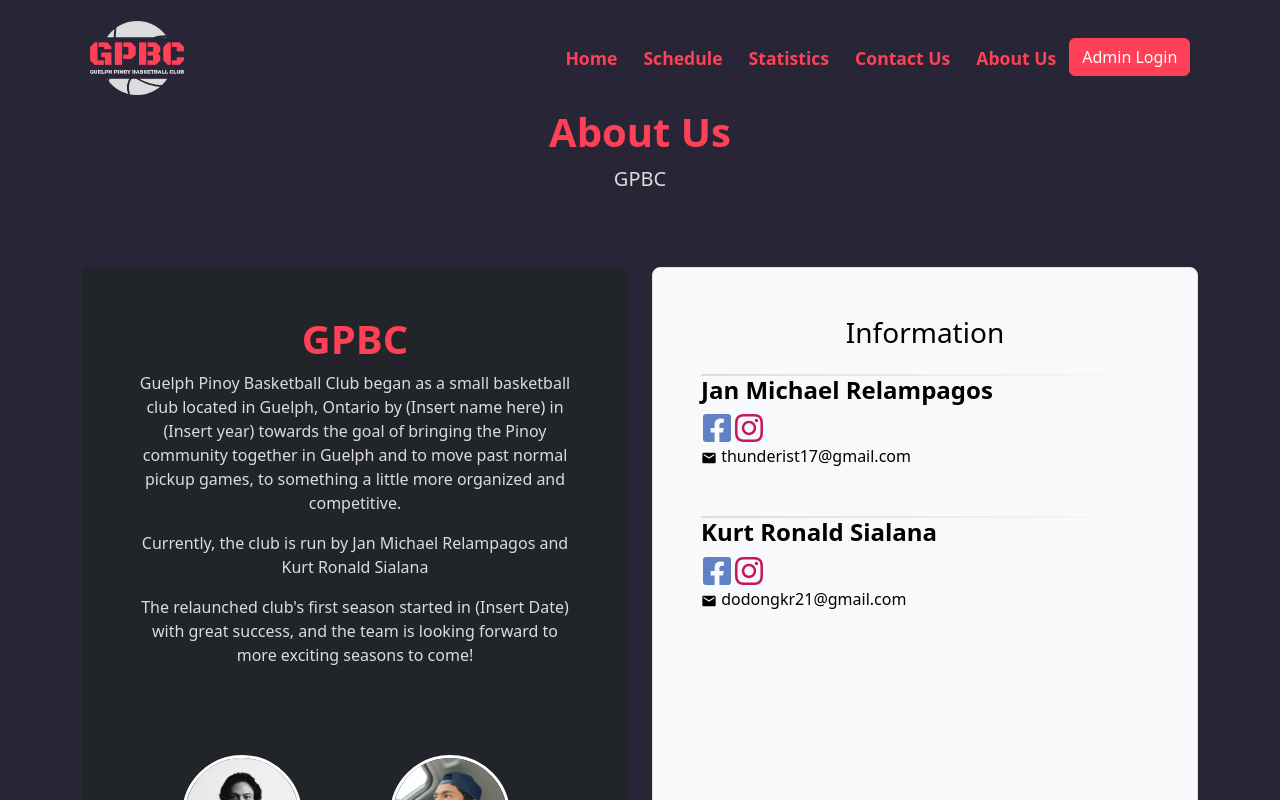
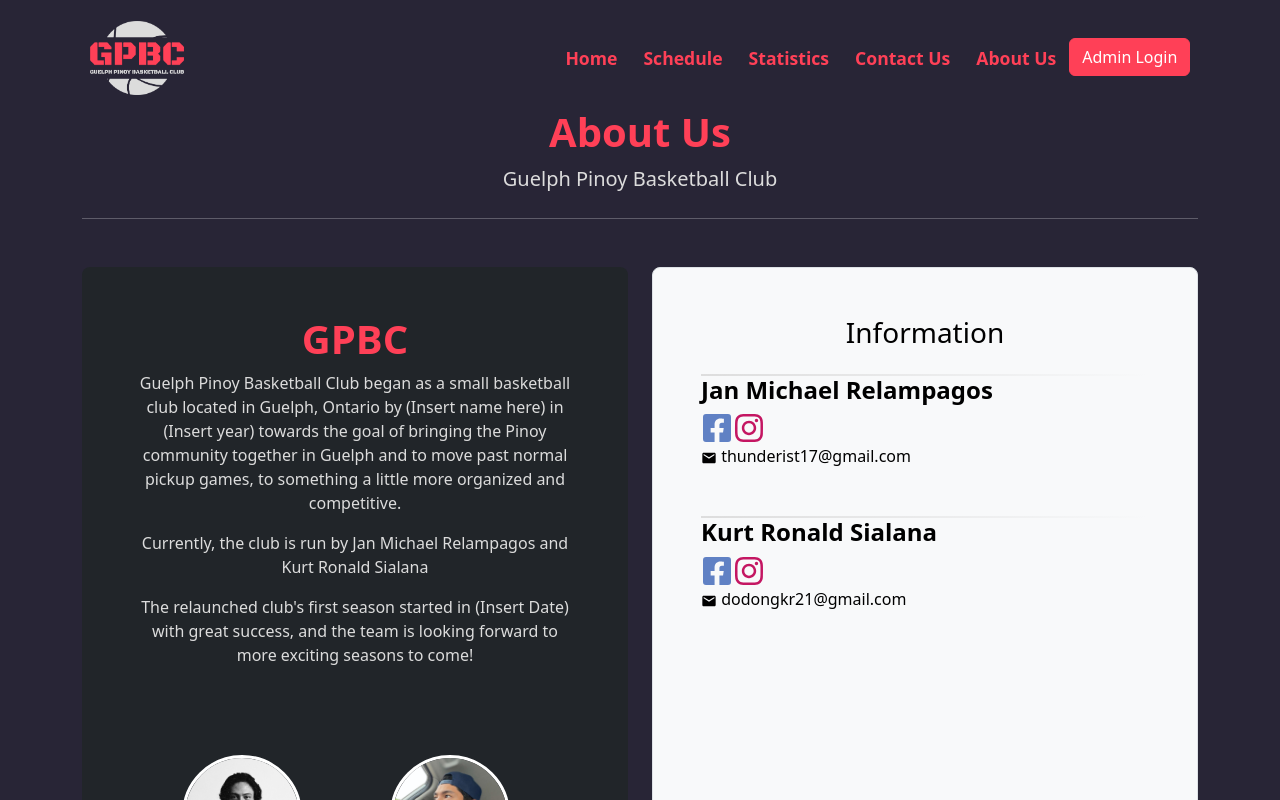
Before and after one commit to keithrsialana/GPBC-website, a React (Vite) app: page /about in a window 1280 px wide. Shown: the top 800 px of the page. Built offline with nearby package versions, Linux system fonts and the light colour scheme; no server answers.

Commit message:
update some styling in admin dashboard for h5 manage

```diff
--- a/components/pages/Admin/AdminAnnouncements.jsx
+++ b/components/pages/Admin/AdminAnnouncements.jsx
@@ -34,7 +34,7 @@ function AdminAnnouncements() {
 							}}>
 							<div className="admin-panel-section">
 								{/* Static header (replaces Accordion.Header) */}
-								<div className="admin-panel-header d-flex align-items-center mb-2 p-2">
+								<div className="admin-panel-header d-flex justify-content-center align-items-center mb-2 p-2">
 									<span className="me-2">📋</span>
 									<h5 className="m-0">Manage</h5>
 								</div>
--- a/components/pages/Admin/AdminLeaders.jsx
+++ b/components/pages/Admin/AdminLeaders.jsx
@@ -33,7 +33,7 @@ function AdminLeaders() {
 							}}>
 							<div className="admin-panel-section">
 								{/* Static header (replaces Accordion.Header) */}
-								<div className="admin-panel-header d-flex align-items-center mb-2 p-2">
+								<div className="admin-panel-header d-flex justify-content-center align-items-center mb-2 p-2">
 									<span className="me-2">📋</span>
 									<h5 className="m-0">Manage</h5>
 								</div>
--- a/components/pages/Admin/AdminPlayers.jsx
+++ b/components/pages/Admin/AdminPlayers.jsx
@@ -33,7 +33,7 @@ function AdminPlayers() {
 							}}>
 							<div className="admin-panel-section">
 								{/* Static header (replaces Accordion.Header) */}
-								<div className="admin-panel-header d-flex align-items-center mb-2 p-2">
+								<div className="admin-panel-header d-flex justify-content-center align-items-center mb-2 p-2">
 									<span className="me-2">📋</span>
 									<h5 className="m-0">Manage</h5>
 								</div>
--- a/components/pages/Admin/AdminSchedule.jsx
+++ b/components/pages/Admin/AdminSchedule.jsx
@@ -33,7 +33,7 @@ function AdminSchedule() {
 							}}>
 							<div className="admin-panel-section">
 								{/* Static header (replaces Accordion.Header) */}
-								<div className="admin-panel-header d-flex align-items-center mb-2 p-2">
+								<div className="admin-panel-header d-flex justify-content-center align-items-center mb-2 p-2">
 									<span className="me-2">📋</span>
 									<h5 className="m-0">Manage</h5>
 								</div>
--- a/components/pages/Admin/AdminStandings.jsx
+++ b/components/pages/Admin/AdminStandings.jsx
@@ -33,7 +33,7 @@ function AdminStandings() {
 							}}>
 							<div className="admin-panel-section">
 								{/* Static header (replaces Accordion.Header) */}
-								<div className="admin-panel-header d-flex align-items-center mb-2 p-2">
+								<div className="admin-panel-header d-flex justify-content-center align-items-center mb-2 p-2">
 									<span className="me-2">📋</span>
 									<h5 className="m-0">Manage</h5>
 								</div>
--- a/components/pages/Admin/AdminTeams.jsx
+++ b/components/pages/Admin/AdminTeams.jsx
@@ -33,7 +33,7 @@ function AdminTeams() {
 							}}>
 							<div className="admin-panel-section">
 								{/* Static header (replaces Accordion.Header) */}
-								<div className="admin-panel-header d-flex align-items-center mb-2 p-2">
+								<div className="admin-panel-header d-flex justify-content-center align-items-center mb-2 p-2">
 									<span className="me-2">📋</span>
 									<h5 className="m-0">Manage</h5>
 								</div>
--- a/components/pages/about.jsx
+++ b/components/pages/about.jsx
@@ -14,11 +14,11 @@ function about() {
 		<div className='container-fluid p-0'>
 			<div className="jumbotron text-center">
 				<h1 className="">About Us</h1>
-				<p className="lead">GPBC</p>
-				<hr className="my-4" />
+				<p className="lead">Guelph Pinoy Basketball Club</p>
 			</div>
 
 			<div className='container mt-3'>
+				<hr className="my-4 border-white" />
 				<div className="row align-items-md-stretch mt-5 mb-5">
 					<div className="col-md-6">
 						<div className="h-100 p-5 text-bg-dark rounded-3">
```
